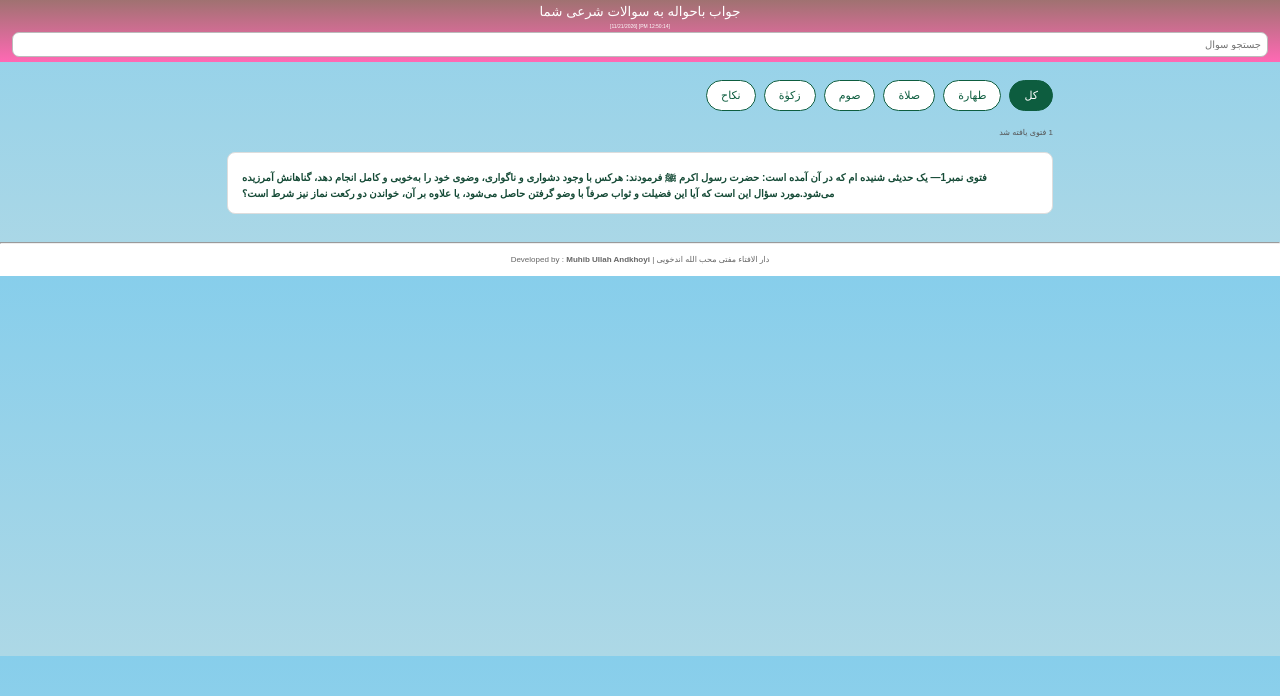
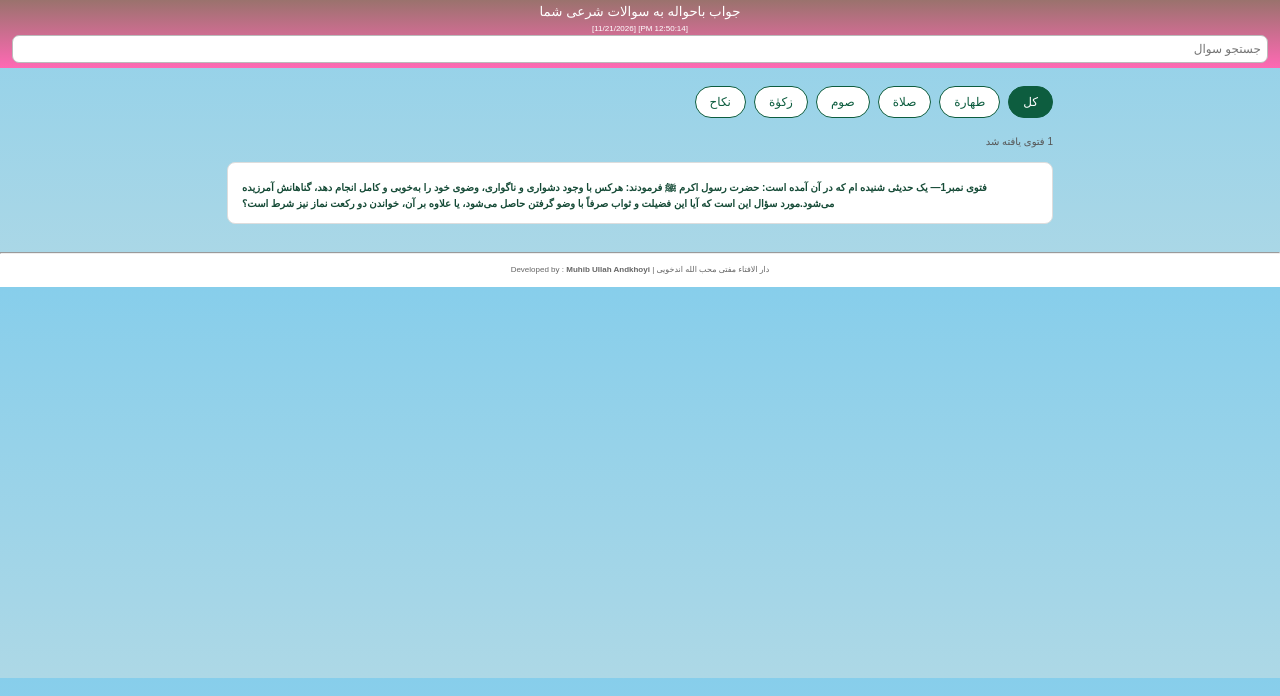
Before and after one commit to MrAndkhoyi/Darulifta, a plain HTML site: page index.html in a window 1280 px wide. Shown: the part 104-800 px from the top of the page. Drawn offline with Linux system fonts and the light colour scheme.

Commit message:
Update style.css

```diff
--- a/style.css
+++ b/style.css
@@ -6,9 +6,9 @@ header h1{font-size:25px;margin-bottom:2px}
     -webkit-background-clip: text;
     color: transparent;}
 main{max-width:850px;margin:18px auto;padding:0 12px}
-#search{width:100%;padding:6px;font-size:10px;border:1px solid #bbb;border-radius:7px;margin-bottom:1px; position:sticky;top:0; direction: rtl;}
+#search{width:100%;padding:6px;font-size:12px;border:1px solid #bbb;border-radius:7px;margin-bottom:1px; position:sticky;top:0; direction: rtl;}
 .categories{display:flex;flex-wrap:wrap;gap:8px;margin-bottom:16px}
-.cat{border:1px solid #0d5d3f;background:white;color:#0d5d3f;border-radius:20px;padding:8px 14px;cursor:pointer;font-size:11px}
+.cat{border:1px solid #0d5d3f;background:white;color:#0d5d3f;border-radius:20px;padding:8px 14px;cursor:pointer;font-size:12px}
 .cat.active{background:#0d5d3f;color:white}
 .fatwa-item{background:white;border:1px solid #ddd;border-radius:8px;margin-bottom:10px;padding:14px;cursor:pointer;font-weight:bold;color:#164b37;width:100%;text-align:left;font-size:10px}
 .fatwa-item:active{background:#eef6f1}
@@ -16,9 +16,9 @@ main{max-width:850px;margin:18px auto;padding:0 12px}
 .fatwa-title{font-weight:bold;color:blue;font-size:13px;margin-bottom:10px}
 .answer{margin-top:12px;white-space:pre-line}
 .reference{margin-top:10px;font-size:10px;color:#555;border-top:1px solid #eee;padding-top:8px}
-#status{font-size:8px;color:#555;margin:8px 0 12px}
+#status{font-size:10px;color:#555;margin:8px 0 12px}
 #backBtn{background:#0d5d3f;color:white;border:none;padding:10px 16px;border-radius:7px;cursor:pointer;margin-bottom:12px;font-size:10px;display:none}
 .sticky{position:sticky;top:0}
 footer{text-align:center;color:#666;font-size:8px;padding:10px;position:sticky;bottom:0; background-color: white}
-  #waqt, #waqt2{font-size:5px}
+  #waqt, #waqt2{font-size:8px}
   h5{color: yellow;}
```
